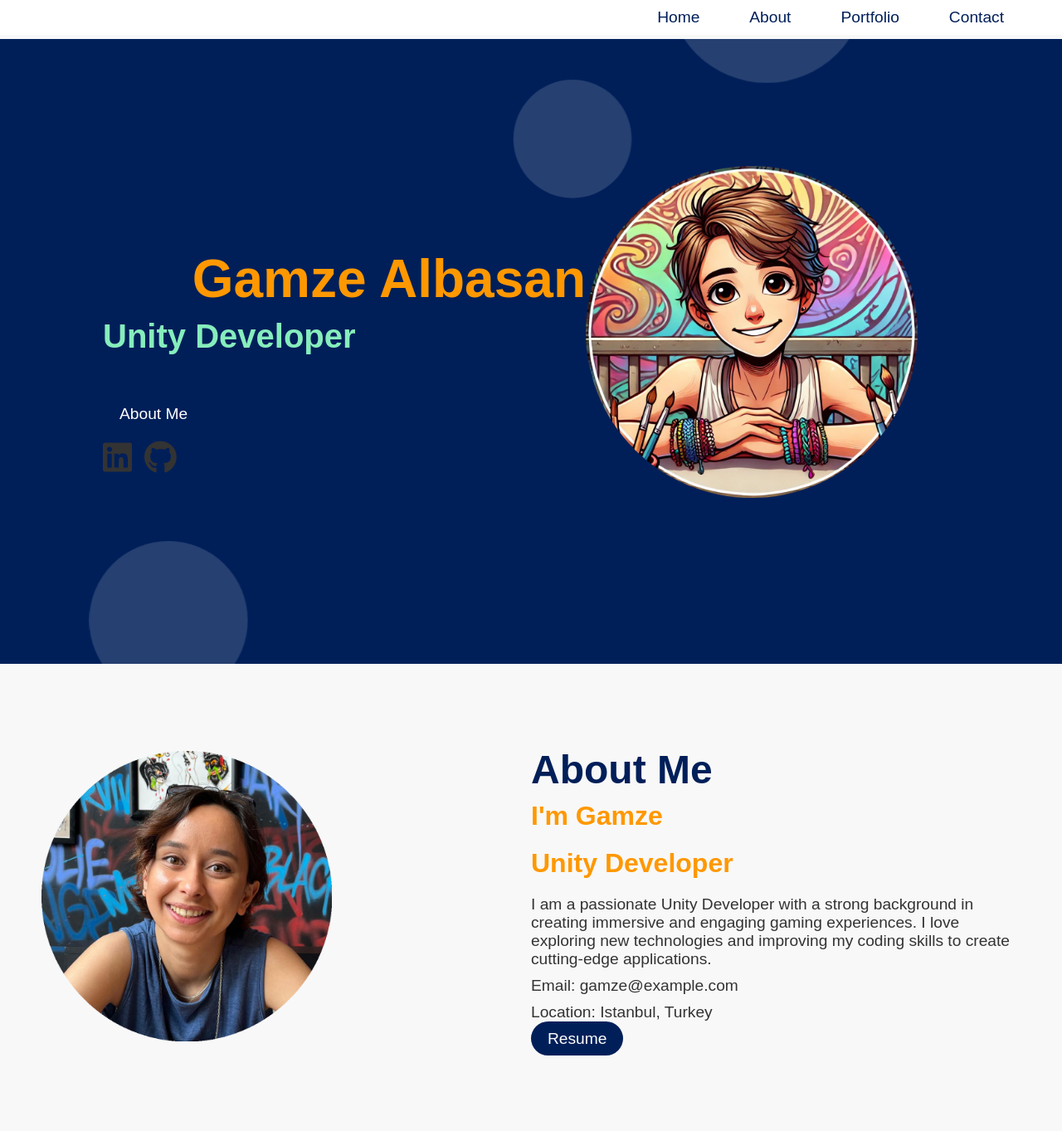
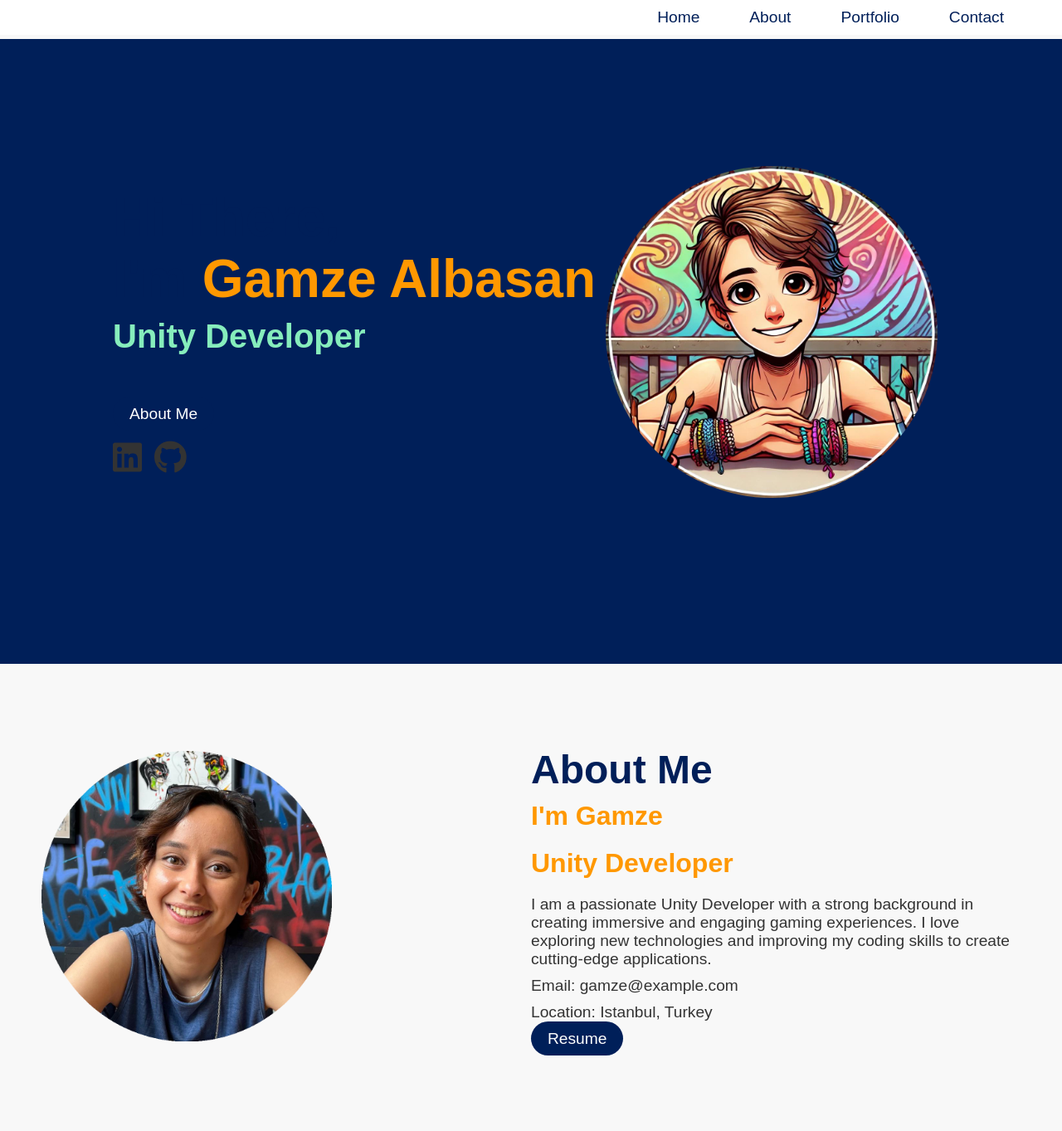
Before and after one commit to gmzalbsn/gamze.github.io, a PHP site: page / in a window 1280 px wide. Shown: the whole page at 83% size. Run offline with PHP 8.4, Linux system fonts and the light colour scheme.

Commit message:
Update styles.css

```diff
--- a/styles.css
+++ b/styles.css
@@ -15,54 +15,40 @@ body {
     position: relative;
     height: 100vh;
     display: flex;
-    justify-content: center;
+    justify-content: space-between;
     align-items: center;
+    padding: 100px 50px;
     background-color: #001f59; /* Düz arka plan rengi */
-    overflow: hidden; /* Şekillerin ekran dışına çıkmasını engeller */
+    overflow: hidden;
 }
 
-/* Animasyonlu daireler */
-.circle {
+/* Kod satırlarını stilize ediyoruz */
+.code-line {
     position: absolute;
-    border-radius: 50%;
-    background: rgba(255, 255, 255, 0.15); /* Beyaz, yarı şeffaf daireler */
-    animation: move 20s infinite ease-in-out;
+    top: -50px;
+    width: 100%;
+    color: rgba(255, 255, 255, 0.2); /* Yarı şeffaf beyaz */
+    font-family: 'Courier New', monospace; /* Kod yazı tipi */
+    font-size: 1.2rem;
+    animation: scroll 10s linear infinite;
+    white-space: nowrap; /* Tek satırda görünüm */
+    overflow: hidden;
 }
 
-.circle-1 {
-    width: 150px;
-    height: 150px;
-    bottom: -50px;
-    left: 10%;
-    animation-duration: 25s;
+@keyframes scroll {
+    0% {
+        top: 100vh; /* Sayfanın dışından başlar */
+    }
+    100% {
+        top: -100px; /* Yukarı doğru kayar */
+    }
 }
 
-.circle-2 {
-    width: 200px;
-    height: 200px;
-    top: -100px;
-    right: 20%;
-    animation-duration: 30s;
-}
-
-.circle-3 {
-    width: 100px;
-    height: 100px;
-    top: 20%;
-    left: 50%;
-    animation-duration: 18s;
-}
-
-@keyframes move {
-    0% {
-        transform: translateY(0) scale(1);
-    }
-    50% {
-        transform: translateY(-50px) scale(1.5); /* Yukarıya doğru hareket ederken büyüyor */
-    }
-    100% {
-        transform: translateY(0) scale(1); /* Orijinal konuma ve boyuta geri döner */
-    }
+/* İçerik kısmı */
+.content {
+    z-index: 2; /* İçeriği ön plana çıkarıyoruz */
+    position: relative;
+    color: white;
 }
 .navbar {
     background-color: white;
```
